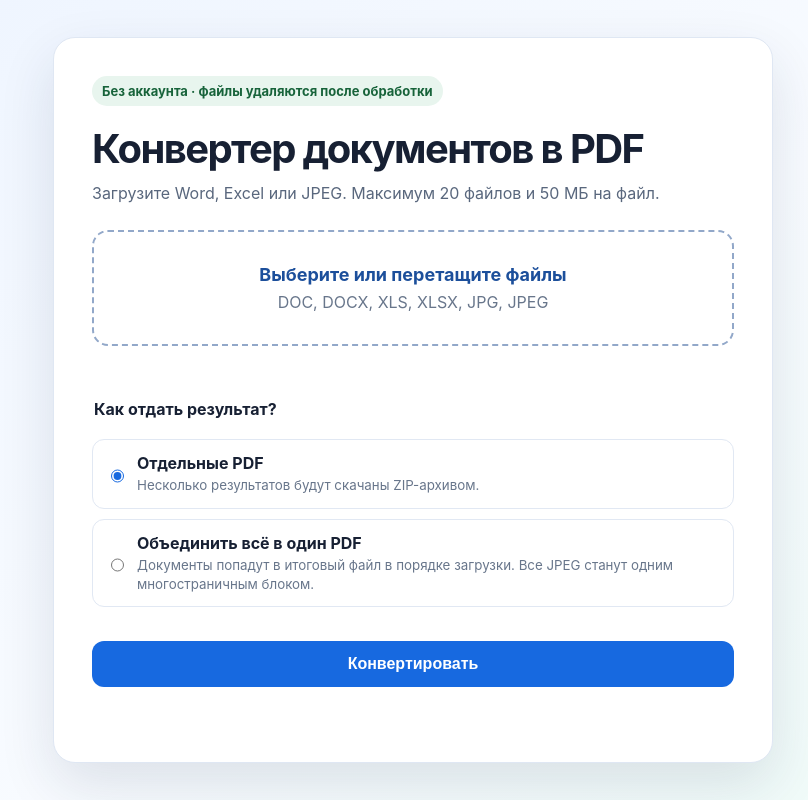
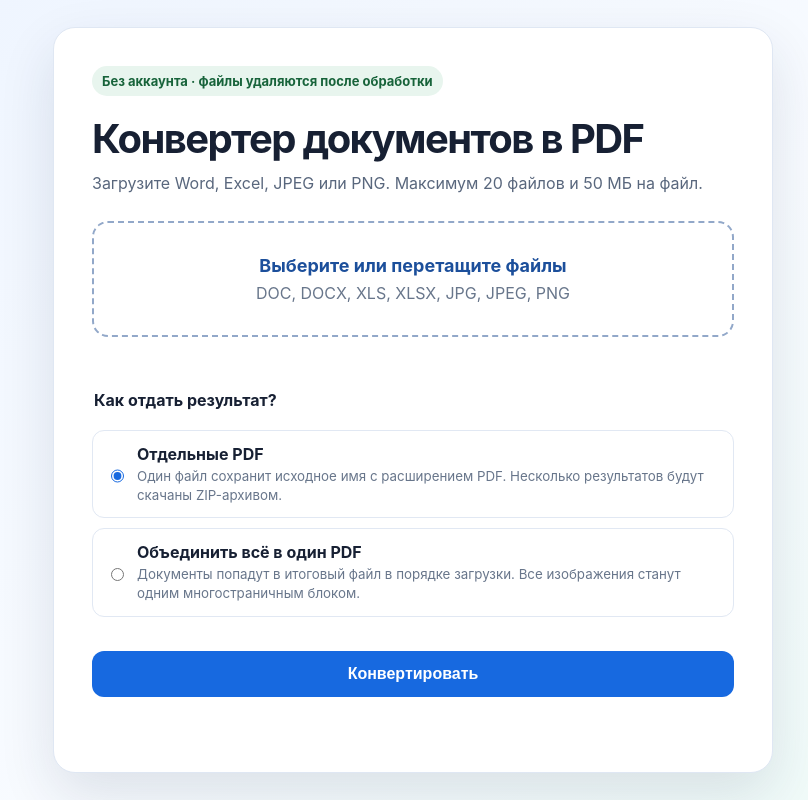
Before and after one commit to koposovds-sudo/document-pdf-webapp, a FastAPI app: page / in a window 1280 px wide. Shown: the whole page, without its empty margins (227-1035 px from the left). Run offline with FastAPI, Linux system fonts and the light colour scheme.

Commit message:
Add PNG support and preserve source PDF filenames

```diff
--- a/app/converter.py
+++ b/app/converter.py
@@ -34,13 +34,13 @@ def images_to_pdf(images: list[Path], output_path: Path) -> Path:
             with Image.open(image_path) as image:
                 pages.append(ImageOps.exif_transpose(image).convert("RGB").copy())
         if not pages:
-            raise HTTPException(422, "Не найдены JPEG-изображения для конвертации.")
+            raise HTTPException(422, "Не найдены изображения для конвертации.")
         pages[0].save(output_path, "PDF", save_all=True, append_images=pages[1:], resolution=150.0)
         return output_path
     except HTTPException:
         raise
     except Exception as exc:
-        raise HTTPException(422, f"Не удалось обработать JPEG: {exc}") from exc
+        raise HTTPException(422, f"Не удалось обработать изображение: {exc}") from exc
     finally:
         for page in pages:
             page.close()
--- a/app/main.py
+++ b/app/main.py
@@ -24,22 +24,22 @@ WORK_DIR = Path(tempfile.gettempdir()) / "document_pdf_webapp"
 WORK_DIR.mkdir(parents=True, exist_ok=True)
 MAX_FILE_SIZE = 50 * 1024 * 1024
 MAX_FILES = 20
-ALLOWED_EXTENSIONS = {".doc", ".docx", ".xls", ".xlsx", ".jpg", ".jpeg"}
+ALLOWED_EXTENSIONS = {".doc", ".docx", ".xls", ".xlsx", ".jpg", ".jpeg", ".png"}
 OFFICE_EXTENSIONS = {".doc", ".docx", ".xls", ".xlsx"}
-IMAGE_EXTENSIONS = {".jpg", ".jpeg"}
+IMAGE_EXTENSIONS = {".jpg", ".jpeg", ".png"}
 
 
 def remove_job(directory: Path) -> None:
     shutil.rmtree(directory, ignore_errors=True)
 
 
-def safe_name(filename: str, index: int) -> tuple[str, str]:
+def safe_name(filename: str, index: int) -> tuple[str, str, str]:
     basename = Path(filename).name
     suffix = Path(basename).suffix.lower()
     stem = Path(basename).stem[:100] or "file"
     if suffix not in ALLOWED_EXTENSIONS:
         raise HTTPException(400, f"Формат файла «{basename}» не поддерживается.")
-    return f"{index:03d}_{stem}{suffix}", suffix
+    return f"{index:03d}_{stem}{suffix}", suffix, stem
 
 
 @app.get("/", response_class=HTMLResponse)
@@ -64,9 +64,9 @@ async def convert(
     output_dir.mkdir()
 
     try:
-        uploaded: list[tuple[Path, str, int]] = []
+        uploaded: list[tuple[Path, str, str, int]] = []
         for index, upload in enumerate(files):
-            filename, suffix = safe_name(upload.filename or "", index)
+            filename, suffix, original_stem = safe_name(upload.filename or "", index)
             destination = input_dir / filename
             size = 0
             with destination.open("wb") as buffer:
@@ -76,19 +76,20 @@ async def convert(
                         raise HTTPException(413, f"Файл «{upload.filename}» превышает 50 МБ.")
                     buffer.write(chunk)
             await upload.close()
-            uploaded.append((destination, suffix, index))
+            uploaded.append((destination, suffix, original_stem, index))
 
         document_pdfs: dict[int, Path] = {}
-        images: list[tuple[Path, int]] = []
-        for source, suffix, index in uploaded:
+        images: list[tuple[Path, str, int]] = []
+        for source, suffix, original_stem, index in uploaded:
             if suffix in OFFICE_EXTENSIONS:
                 document_pdfs[index] = convert_office_to_pdf(source, output_dir)
             elif suffix in IMAGE_EXTENSIONS:
-                images.append((source, index))
+                images.append((source, original_stem, index))
 
         if images:
-            image_pdf = images_to_pdf([source for source, _ in images], output_dir / "images.pdf")
-            document_pdfs[images[0][1]] = image_pdf
+            image_name = f"{images[0][1]}.pdf" if len(images) == 1 else "images.pdf"
+            image_pdf = images_to_pdf([source for source, _, _ in images], output_dir / image_name)
+            document_pdfs[images[0][2]] = image_pdf
 
         pdfs = [document_pdfs[index] for index in sorted(document_pdfs)]
         if not pdfs:
--- a/app/templates/index.html
+++ b/app/templates/index.html
@@ -10,18 +10,18 @@
   <main class="card">
     <span class="badge">Без аккаунта · файлы удаляются после обработки</span>
     <h1>Конвертер документов в PDF</h1>
-    <p class="intro">Загрузите Word, Excel или JPEG. Максимум 20 файлов и 50 МБ на файл.</p>
+    <p class="intro">Загрузите Word, Excel, JPEG или PNG. Максимум 20 файлов и 50 МБ на файл.</p>
     <form id="converter-form">
       <label class="dropzone" for="files">
-        <input id="files" name="files" type="file" multiple required accept=".doc,.docx,.xls,.xlsx,.jpg,.jpeg">
+        <input id="files" name="files" type="file" multiple required accept=".doc,.docx,.xls,.xlsx,.jpg,.jpeg,.png">
         <span class="dropzone-title">Выберите или перетащите файлы</span>
-        <span class="dropzone-help">DOC, DOCX, XLS, XLSX, JPG, JPEG</span>
+        <span class="dropzone-help">DOC, DOCX, XLS, XLSX, JPG, JPEG, PNG</span>
       </label>
       <div id="selected-files" class="selected-files" aria-live="polite"></div>
       <fieldset>
         <legend>Как отдать результат?</legend>
-        <label class="choice"><input type="radio" name="output_mode" value="separate" checked><span><strong>Отдельные PDF</strong><small>Несколько результатов будут скачаны ZIP-архивом.</small></span></label>
-        <label class="choice"><input type="radio" name="output_mode" value="merged"><span><strong>Объединить всё в один PDF</strong><small>Документы попадут в итоговый файл в порядке загрузки. Все JPEG станут одним многостраничным блоком.</small></span></label>
+        <label class="choice"><input type="radio" name="output_mode" value="separate" checked><span><strong>Отдельные PDF</strong><small>Один файл сохранит исходное имя с расширением PDF. Несколько результатов будут скачаны ZIP-архивом.</small></span></label>
+        <label class="choice"><input type="radio" name="output_mode" value="merged"><span><strong>Объединить всё в один PDF</strong><small>Документы попадут в итоговый файл в порядке загрузки. Все изображения станут одним многостраничным блоком.</small></span></label>
       </fieldset>
       <button id="submit-button" type="submit">Конвертировать</button>
       <p id="status" class="status" role="status"></p>
```
Also changed, not shown: README.md.
